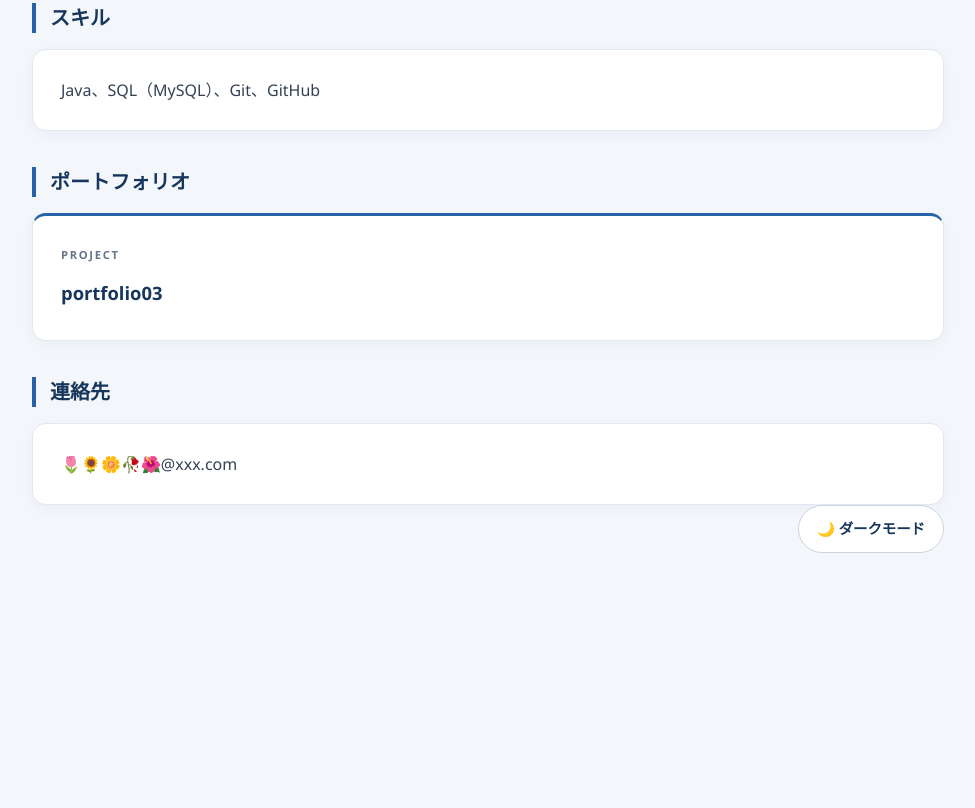
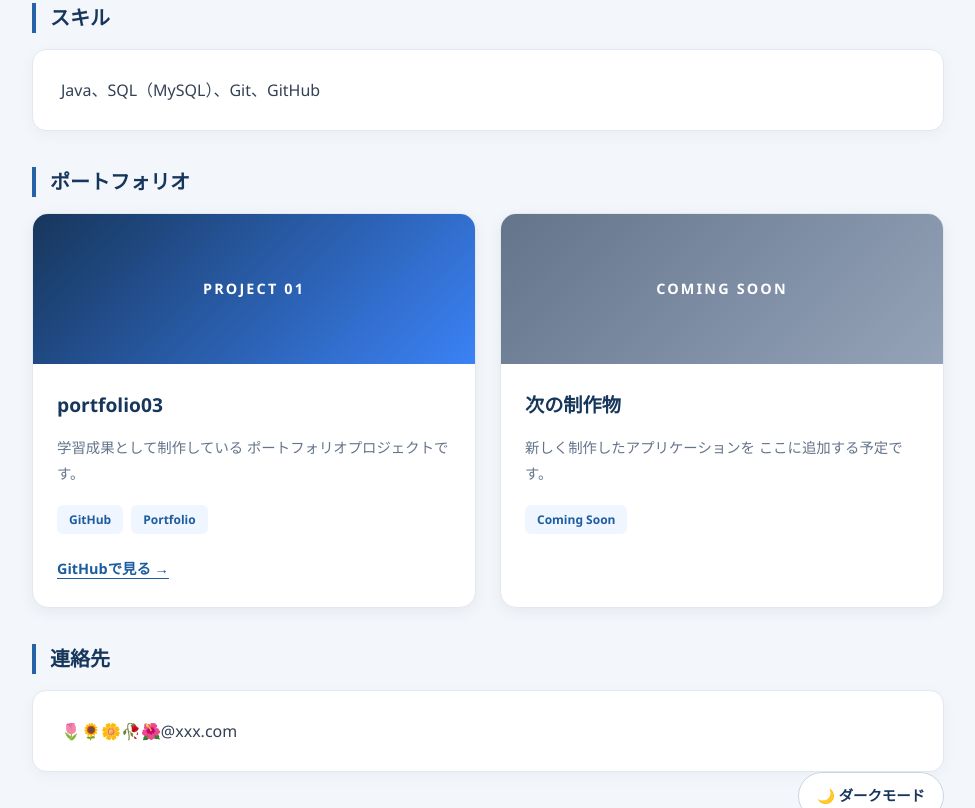
Before and after one commit to mocayuca/mocayuca.github.io, a plain HTML site: page index.html in a window 1280 px wide. Shown: the part 485-1293 px from the top of the page, without its empty margins (152-1127 px from the left). Before the commit the page ends 1136 px from the top, so only its background shows below. Drawn offline with Linux system fonts and the light colour scheme.

Commit message:
feat: ポートフォリオ一覧のカード化

```diff
--- a/css/style.css
+++ b/css/style.css
@@ -249,3 +249,164 @@ html.dark {
         transform: none;
     }
 }
+
+
+/* ==========================================
+   ポートフォリオ一覧
+   ========================================== */
+
+/* カードを横並びにする */
+.portfolio-grid {
+    display: grid;
+    grid-template-columns: repeat(2, minmax(0, 1fr));
+    gap: 24px;
+}
+
+/* カード全体 */
+.portfolio-grid .portfolio-card {
+    padding: 0;
+    overflow: hidden;
+    background: #ffffff;
+    border: 1px solid #e2e8f0;
+    border-radius: 16px;
+    box-shadow: 0 4px 16px rgba(15, 23, 42, 0.06);
+    color: #334155;
+    font-size: 1rem;
+    font-weight: normal;
+    transition:
+        transform 0.25s ease,
+        box-shadow 0.25s ease,
+        opacity 0.7s ease;
+}
+
+/* 既存の擬似要素によるPROJECT表示を無効化 */
+.portfolio-grid .portfolio-card::before {
+    content: none;
+}
+
+/* カードのホバー演出 */
+.portfolio-grid .portfolio-card:hover {
+    transform: translateY(-5px);
+    box-shadow: 0 12px 32px rgba(23, 54, 91, 0.15);
+}
+
+/* カード上部の画像領域 */
+.portfolio-image {
+    display: flex;
+    align-items: center;
+    justify-content: center;
+    height: 150px;
+    background: linear-gradient(135deg, #17365b, #3b82f6);
+    color: white;
+    font-size: 0.9rem;
+    font-weight: 700;
+    letter-spacing: 0.15em;
+}
+
+/* 制作予定カード */
+.portfolio-image-next {
+    background: linear-gradient(135deg, #64748b, #94a3b8);
+}
+
+/* カード本文 */
+.portfolio-content {
+    padding: 24px;
+}
+
+.portfolio-content h3 {
+    margin: 0 0 12px;
+    color: #17365b;
+    font-size: 1.2rem;
+}
+
+/* 作品の説明文 */
+.portfolio-grid .portfolio-description {
+    margin: 0 0 18px;
+    padding: 0;
+    border: none;
+    border-radius: 0;
+    background: transparent;
+    box-shadow: none;
+    color: #64748b;
+    font-size: 0.9rem;
+    font-weight: normal;
+    line-height: 1.8;
+}
+
+/* 使用技術タグ */
+.portfolio-tags {
+    display: flex;
+    flex-wrap: wrap;
+    gap: 8px;
+    margin-bottom: 20px;
+}
+
+.portfolio-tags span {
+    padding: 4px 12px;
+    border-radius: 6px;
+    background: #eff6ff;
+    color: #1d5c9f;
+    font-size: 0.75rem;
+    font-weight: 600;
+}
+
+/* GitHubへのリンク */
+.portfolio-link {
+    display: inline-block;
+    font-size: 0.9rem;
+    font-weight: 700;
+}
+
+/* ==========================================
+   ダークモード対応
+   ========================================== */
+
+.dark .portfolio-grid .portfolio-card {
+    background: #182337;
+    border-color: #334155;
+    color: #e2e8f0;
+}
+
+.dark .portfolio-content h3 {
+    color: #bfdbfe;
+}
+
+.dark .portfolio-grid .portfolio-description {
+    background: transparent;
+    color: #cbd5e1;
+    box-shadow: none;
+}
+
+.dark .portfolio-tags span {
+    background: #1e3a5f;
+    color: #bfdbfe;
+}
+
+/* ==========================================
+   レスポンシブ対応
+   ========================================== */
+
+@media (max-width: 600px) {
+    .portfolio-grid {
+        grid-template-columns: 1fr;
+    }
+
+    .portfolio-image {
+        height: 130px;
+    }
+
+    .portfolio-content {
+        padding: 20px;
+    }
+}
+
+/* アニメーション軽減設定 */
+@media (prefers-reduced-motion: reduce) {
+    .portfolio-grid .portfolio-card {
+        transition: none;
+    }
+
+    .portfolio-grid .portfolio-card:hover {
+        transform: none;
+    }
+}
--- a/index.html
+++ b/index.html
@@ -11,7 +11,6 @@
 
 <body>
 	<h1>mocayucaのポートフォリオ公開サイト</h1>
-
 	<h2 class="reveal">自己紹介</h2>
 	<p>
 		エンジニアを目指して職業訓練校で勉強中です<br>
@@ -19,26 +18,60 @@
 		このページでは学んだことを生かして作成したポートフォリオを公開しています。
 	</p>
 	<h2 class="reveal">スキル</h2>
-	<p>
-		Java、SQL（MySQL）、Git、GitHub<br>
-	</p>
-
+		<p>
+			Java、SQL（MySQL）、Git、GitHub<br>
+		</p>
 
 	<h2 class="reveal">ポートフォリオ</h2>
-		<p class="portfolio-card">portfolio03</p>
+	<div class="portfolio-grid">
+	    <!-- 作品1：portfolio03 -->
+	    <article class="portfolio-card reveal">
+	        <div class="portfolio-image">
+	            <span>PROJECT 01</span>
+	        </div>
+	        <div class="portfolio-content">
+	            <h3>portfolio03</h3>
+	            <p class="portfolio-description">
+	                学習成果として制作している
+	                ポートフォリオプロジェクトです。
+	            </p>
+	            <div class="portfolio-tags">
+	                <span>GitHub</span>
+	                <span>Portfolio</span>
+	            </div>
+	            <a class="portfolio-link"
+	               href="https://github.com/mocayuca/portfolio03"
+	               target="_blank"
+	               rel="noopener noreferrer">
+	                GitHubで見る →
+	            </a>
+	        </div>
+	    </article>
 
+	    <!-- 作品2：今後追加予定 -->
+	    <article class="portfolio-card reveal">
+	        <div class="portfolio-image portfolio-image-next">
+	            <span>COMING SOON</span>
+	        </div>
+	        <div class="portfolio-content">
+	            <h3>次の制作物</h3>
+	            <p class="portfolio-description">
+	                新しく制作したアプリケーションを
+	                ここに追加する予定です。
+	            </p>
+	            <div class="portfolio-tags">
+	                <span>Coming Soon</span>
+	            </div>
+	        </div>
+	    </article>
+	</div>
 
 	<h2 class="reveal">連絡先</h2>
-	<p>🌷🌻🌼🥀🌺@xxx.com</p>
+		<p>🌷🌻🌼🥀🌺@xxx.com</p>
 
-
-	<button id="themeToggle"
-		class="theme-toggle"
-		type="button"
-		aria-pressed="false">
+	<button id="themeToggle" class="theme-toggle" type="button" aria-pressed="false">
 		🌙 ダークモード
 	</button>
-
 </body>
 
 </html>
```
